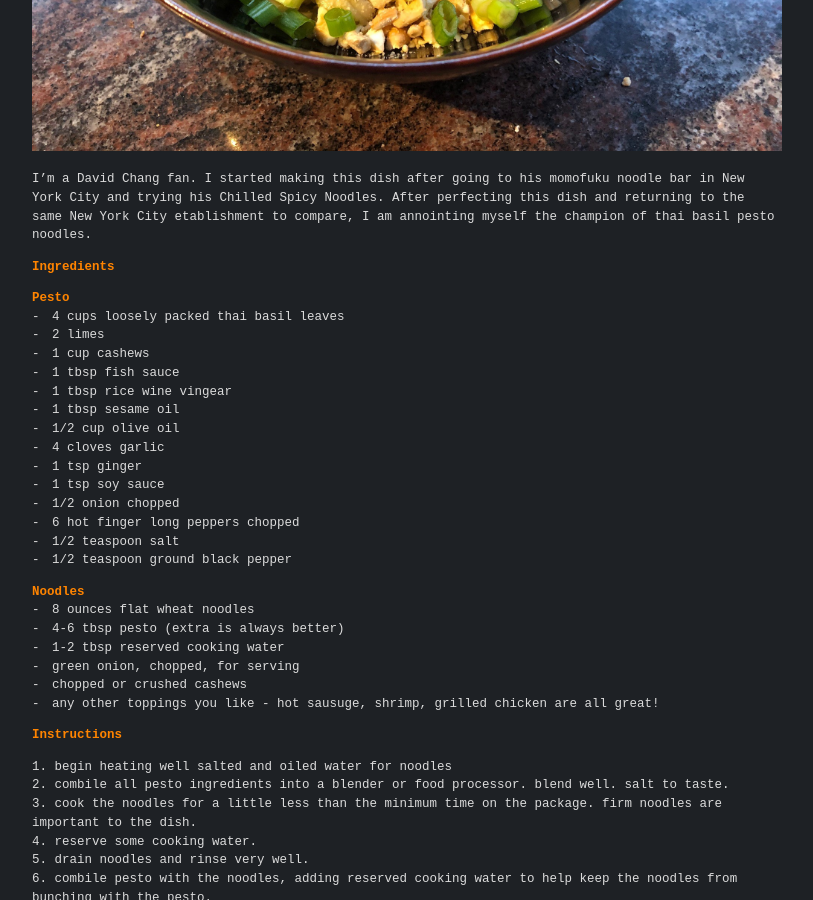
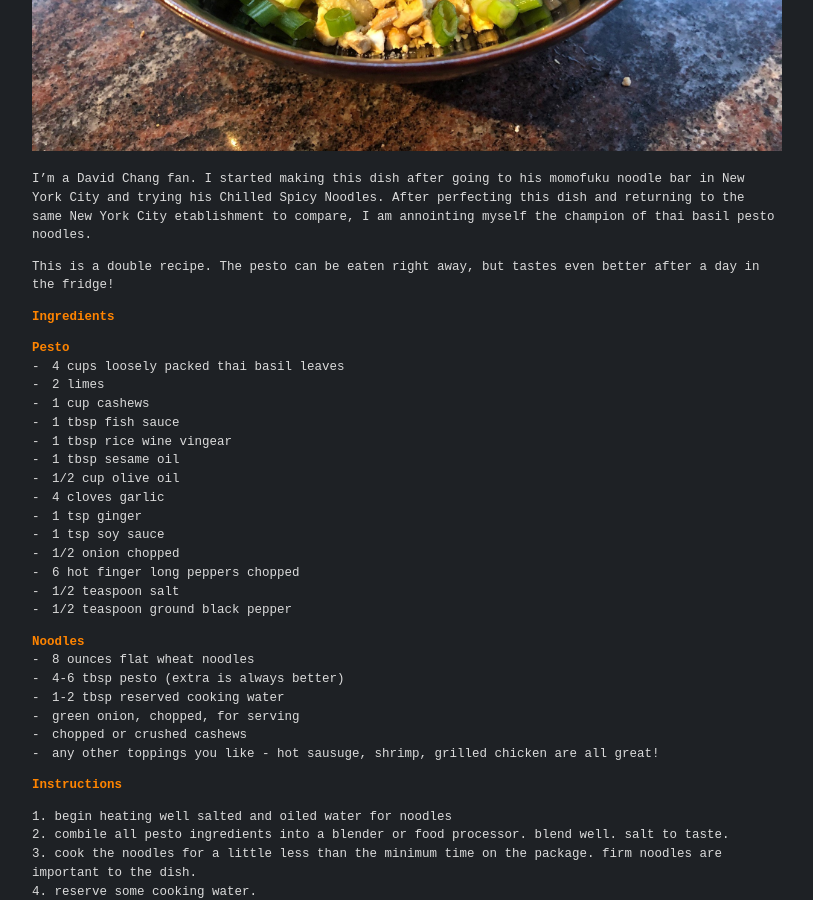
Before and after one commit to themizzi/themizzi.github.io.old, a Jekyll site: the page built from _posts/2019-10-12-better-than-david-changs-thai-basil-noodles.markdown, in a window 1280 px wide and 900 px high, scrolled down 1690 px. Shown: the whole window, without its empty margins (233-1046 px from the left). Built offline with Jekyll 4.4.1, drawn with Linux system fonts in a browser that asks for light colours.

Commit message:
feat: add more to pesto recipe

```diff
--- a/_posts/2019-10-12-better-than-david-changs-thai-basil-noodles.markdown
+++ b/_posts/2019-10-12-better-than-david-changs-thai-basil-noodles.markdown
@@ -50,3 +50,5 @@ recipe_category: dinner
 ![Pesto Noodles](/images/pesto3.jpg){:class="recipe-header"}
 
 I'm a David Chang fan. I started making this dish after going to his momofuku noodle bar in New York City and trying his Chilled Spicy Noodles. After perfecting this dish and returning to the same New York City etablishment to compare, I am annointing myself the champion of thai basil pesto noodles.
+
+This is a double recipe. The pesto can be eaten right away, but tastes even better after a day in the fridge!
```
